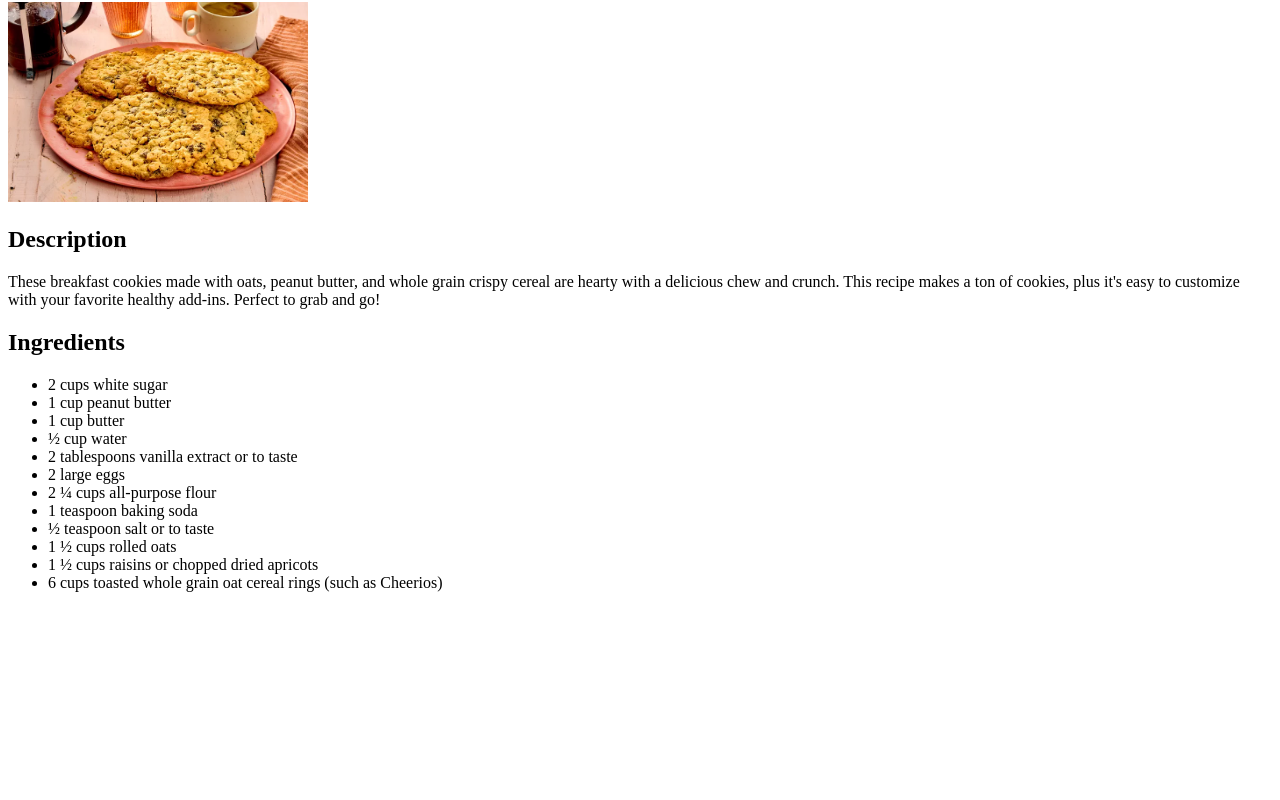
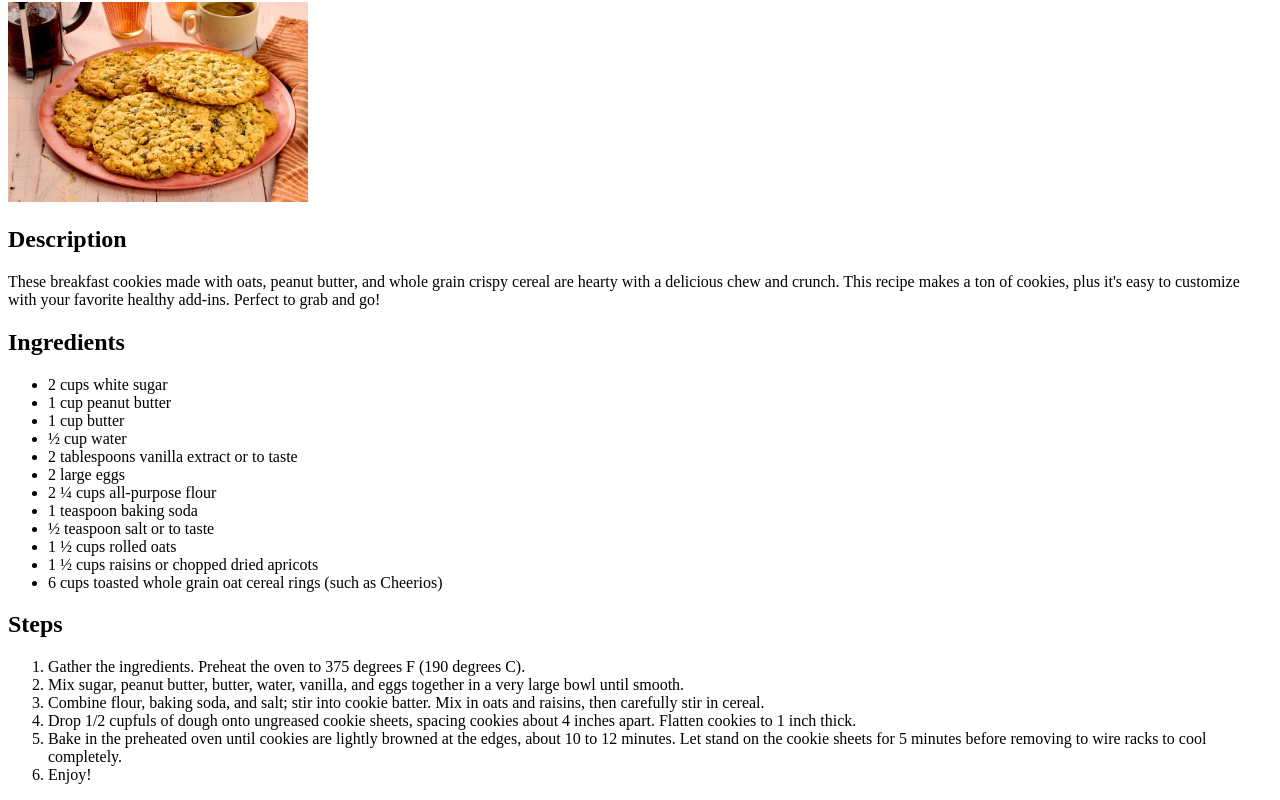
Before and after one commit to baleutes/odin-recipes, a plain HTML site: page recipes/cookies.html in a window 1280 px wide. Shown: the part 78-878 px from the top of the page. Before the commit the page ends 800 px from the top, so only its background shows below. Drawn offline with Linux system fonts and the light colour scheme.

Commit message:
Add o. list of steps to cookies.html

```diff
--- a/recipes/cookies.html
+++ b/recipes/cookies.html
@@ -27,5 +27,14 @@
             <li>1 ½ cups raisins or chopped dried apricots</li>
             <li>6 cups toasted whole grain oat cereal rings (such as Cheerios)</li>
         </ul>
+        <h2>Steps</h2>
+        <ol>
+            <li>Gather the ingredients. Preheat the oven to 375 degrees F (190 degrees C).</li>
+            <li>Mix sugar, peanut butter, butter, water, vanilla, and eggs together in a very large bowl until smooth.</li>
+            <li>Combine flour, baking soda, and salt; stir into cookie batter. Mix in oats and raisins, then carefully stir in cereal.</li>
+            <li>Drop 1/2 cupfuls of dough onto ungreased cookie sheets, spacing cookies about 4 inches apart. Flatten cookies to 1 inch thick.</li>
+            <li>Bake in the preheated oven until cookies are lightly browned at the edges, about 10 to 12 minutes. Let stand on the cookie sheets for 5 minutes before removing to wire racks to cool completely.</li>
+            <li>Enjoy!</li>
+        </ol>
     </body>
 </html>
```
